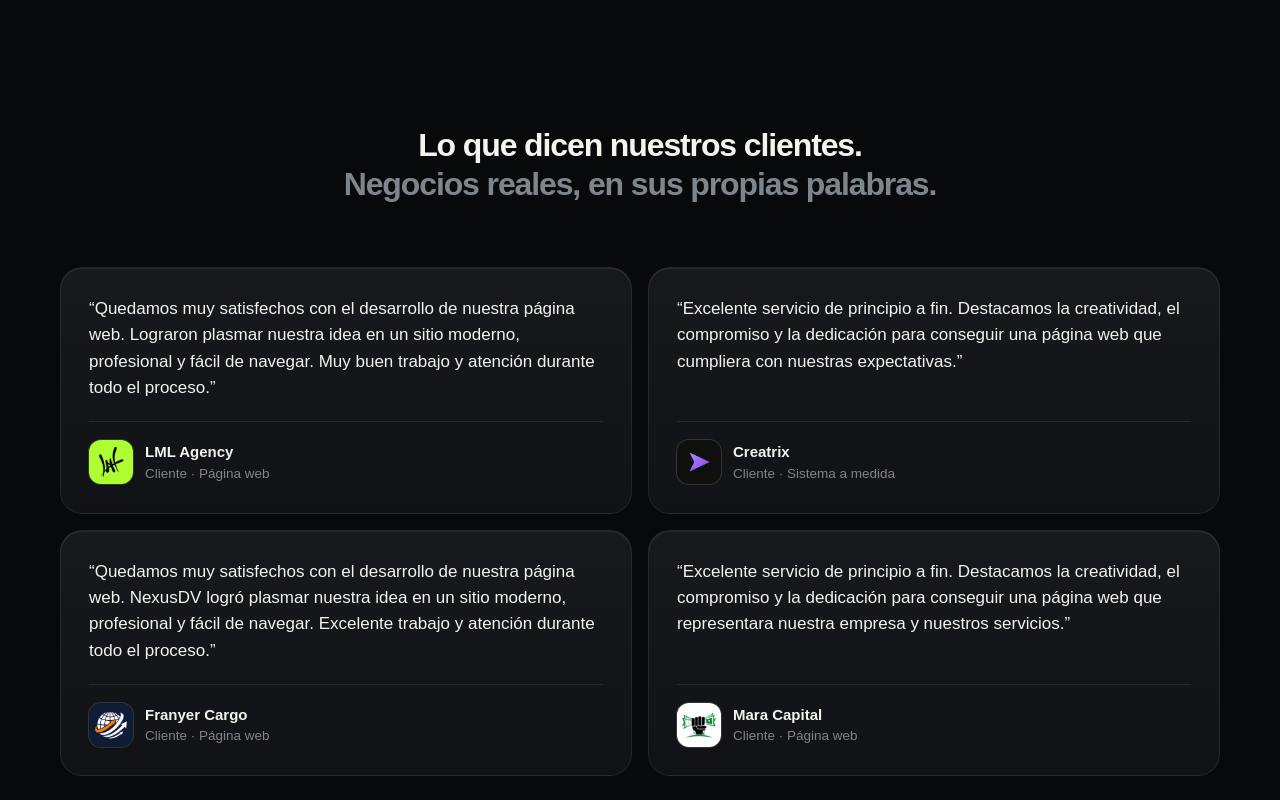
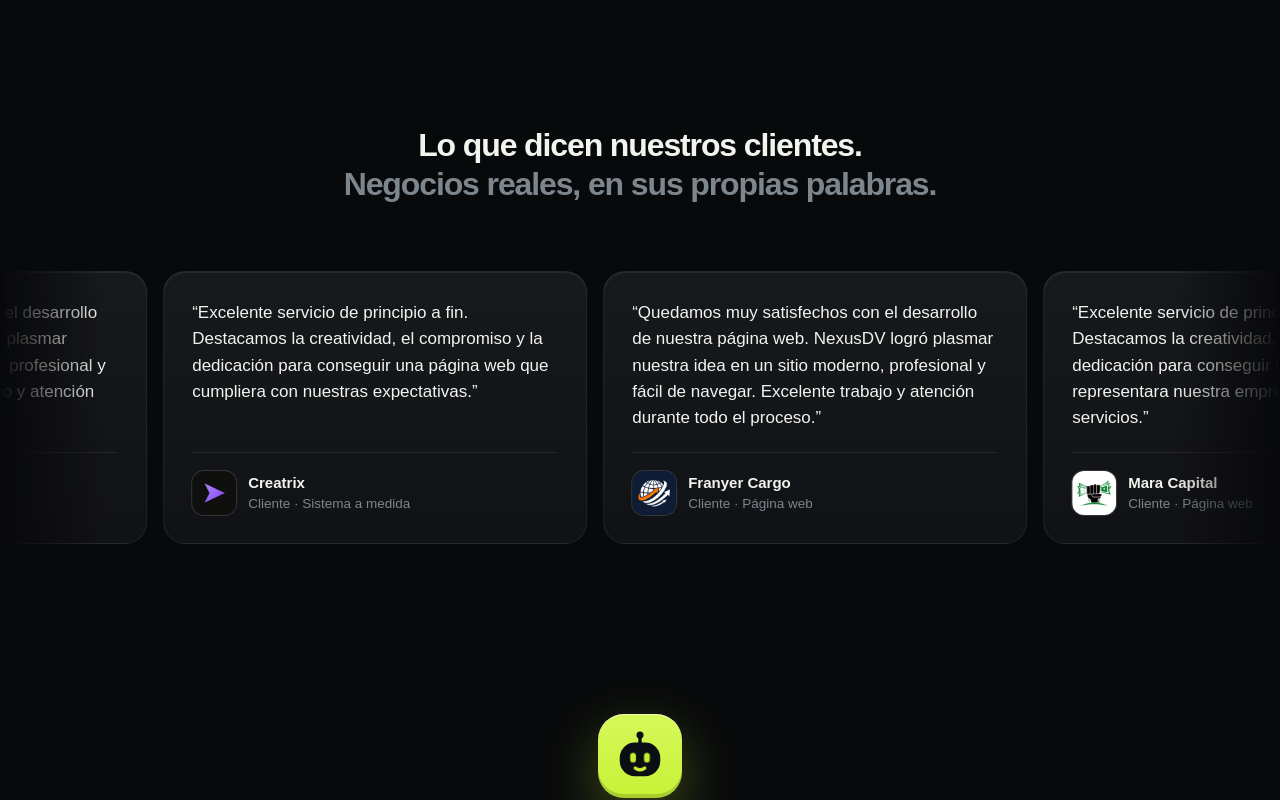
Before and after one commit to Crisloyola/nexusdv, a Next.js app: page / in a window 1280 px wide. Shown: the part 2620-3420 px from the top of the page. Built offline with nearby package versions, Linux system fonts and the light colour scheme; a web font is replaced by a local one.

Commit message:
testimonial update

```diff
--- a/app/globals.css
+++ b/app/globals.css
@@ -325,6 +325,13 @@ main { overflow-x: clip; }
 .testis:has(> .testi:only-child) { grid-template-columns: min(100%, 760px); justify-content: center; }
 .testis:has(> .testi:only-child) blockquote { font-size: clamp(18px, 1.6vw, 21px); text-align: center; text-wrap: balance; }
 .testis:has(> .testi:only-child) figcaption { justify-content: center; }
+/* cinta de testimonios: la lista va dos veces y se desplaza -50% en bucle */
+.opin { overflow: hidden; width: 100vw; margin-left: calc(50% - 50vw); -webkit-mask-image: linear-gradient(90deg, transparent, #000 8%, #000 92%, transparent); mask-image: linear-gradient(90deg, transparent, #000 8%, #000 92%, transparent); }
+.opin__track { display: flex; width: max-content; padding-block: 4px; animation: opin-pasa var(--dur, 44s) linear infinite; }
+.opin:hover .opin__track, .opin:active .opin__track { animation-play-state: paused; }
+.opin__item { display: flex; flex: none; width: min(440px, 84vw); padding-right: 16px; }
+.opin__item .testi { flex: 1; }
+@keyframes opin-pasa { to { transform: translateX(-50%); } }
 .testi { display: flex; flex-direction: column; gap: 20px; margin: 0; padding: 28px; border-radius: 22px; border: 1px solid var(--line); background: linear-gradient(180deg, var(--s2), var(--s1)); box-shadow: var(--hi); }
 .testi blockquote { margin: 0; font-size: 17px; line-height: 1.55; color: var(--tx); }
 .testi figcaption { display: flex; align-items: center; gap: 12px; margin-top: auto; padding-top: 18px; border-top: 1px solid var(--line); }
@@ -487,5 +494,9 @@ main { overflow-x: clip; }
   .cookies, .ne, .msg, .msg--t i, .chips, .fab--hola i, .hero__rayos i, .vit__vista, .vit__cap, .wa__fila--nueva, .wa__nuevo, .wa__b, .wa__dots i { animation: none; }
   .js .rv { opacity: 1; transform: none; filter: none; transition: none; }
   .case, .case__win img, .key, .dock__k, .carr__dot { transition: none; }
+  .opin { overflow-x: auto; scroll-snap-type: x mandatory; scrollbar-width: none; -webkit-mask-image: none; mask-image: none; padding-inline: var(--edge-l) var(--edge-r); }
+  .opin__track { animation: none; }
+  .opin__item { scroll-snap-align: center; }
+  .opin__item[aria-hidden] { display: none; }
   .nx-hola { transition: opacity .2s; transform: none; }
 }
--- a/components/Testimonios.tsx
+++ b/components/Testimonios.tsx
@@ -1,30 +1,47 @@
+import type { CSSProperties } from "react";
 import Image from "next/image";
-import { testimonios } from "@/lib/data";
+import { testimonios, type Testimonio } from "@/lib/data";
 
-/** Testimonios de clientes reales (lib/data.ts). Si la lista está vacía, la sección no se muestra. */
+function Tarjeta({ t }: { t: Testimonio }) {
+  return (
+    <figure className="testi">
+      <blockquote>“{t.texto}”</blockquote>
+      <figcaption>
+        {t.logo ? (
+          <Image className="testi__av testi__av--logo" src={t.logo} width={44} height={44} loading="eager" alt={`Logo de ${t.negocio}`} />
+        ) : (
+          <span className="testi__av" aria-hidden="true">{(t.nombre ?? t.negocio)[0]}</span>
+        )}
+        <span><b>{t.nombre ?? t.negocio}</b><small>{t.nombre ? t.negocio : "Cliente"}{t.proyecto ? ` · ${t.proyecto}` : ""}</small></span>
+      </figcaption>
+    </figure>
+  );
+}
+
+/**
+ * Testimonios de clientes reales (lib/data.ts). Si la lista está vacía, la sección no se muestra.
+ * Con 2 o más, pasan solos en una cinta infinita (solo CSS): la lista va dos veces y se desplaza -50%.
+ * Se pausa al pasar el mouse o tocarla; con "reducir movimiento" queda quieta y se desliza a mano.
+ */
 export function Testimonios() {
   if (testimonios.length === 0) return null;
+  const key = (t: Testimonio) => t.negocio + t.texto.slice(0, 20);
   return (
     <section className="sec" id="testimonios" aria-labelledby="testimonios-t">
       <div className="wrap">
         <div className="sec__head rv">
           <h2 id="testimonios-t" className="tit tit--c"><b>Lo que dicen nuestros clientes.</b> <span>Negocios reales, en sus propias palabras.</span></h2>
         </div>
-        <div className="testis">
-          {testimonios.map((t) => (
-            <figure className="testi rv" key={t.negocio + t.texto.slice(0, 20)}>
-              <blockquote>“{t.texto}”</blockquote>
-              <figcaption>
-                {t.logo ? (
-                  <Image className="testi__av testi__av--logo" src={t.logo} width={44} height={44} alt={`Logo de ${t.negocio}`} />
-                ) : (
-                  <span className="testi__av" aria-hidden="true">{(t.nombre ?? t.negocio)[0]}</span>
-                )}
-                <span><b>{t.nombre ?? t.negocio}</b><small>{t.nombre ? t.negocio : "Cliente"}{t.proyecto ? ` · ${t.proyecto}` : ""}</small></span>
-              </figcaption>
-            </figure>
-          ))}
-        </div>
+        {testimonios.length === 1 ? (
+          <div className="testis rv"><Tarjeta t={testimonios[0]} /></div>
+        ) : (
+          <div className="opin rv" style={{ "--dur": `${testimonios.length * 11}s` } as CSSProperties}>
+            <div className="opin__track">
+              {testimonios.map((t) => <div className="opin__item" key={key(t)}><Tarjeta t={t} /></div>)}
+              {testimonios.map((t) => <div className="opin__item" key={"b" + key(t)} aria-hidden="true"><Tarjeta t={t} /></div>)}
+            </div>
+          </div>
+        )}
       </div>
     </section>
   );
```
